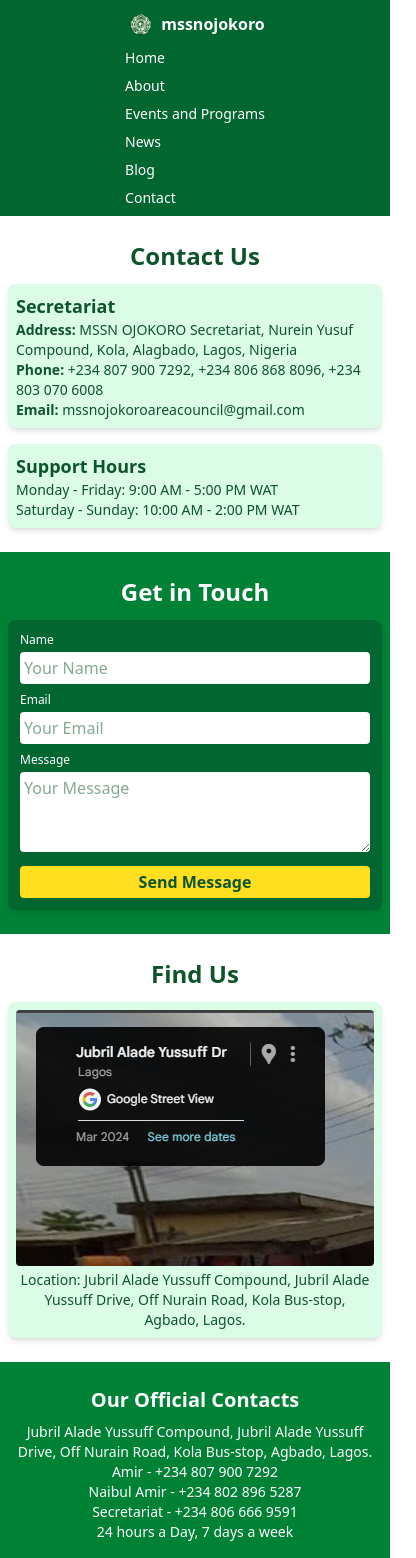
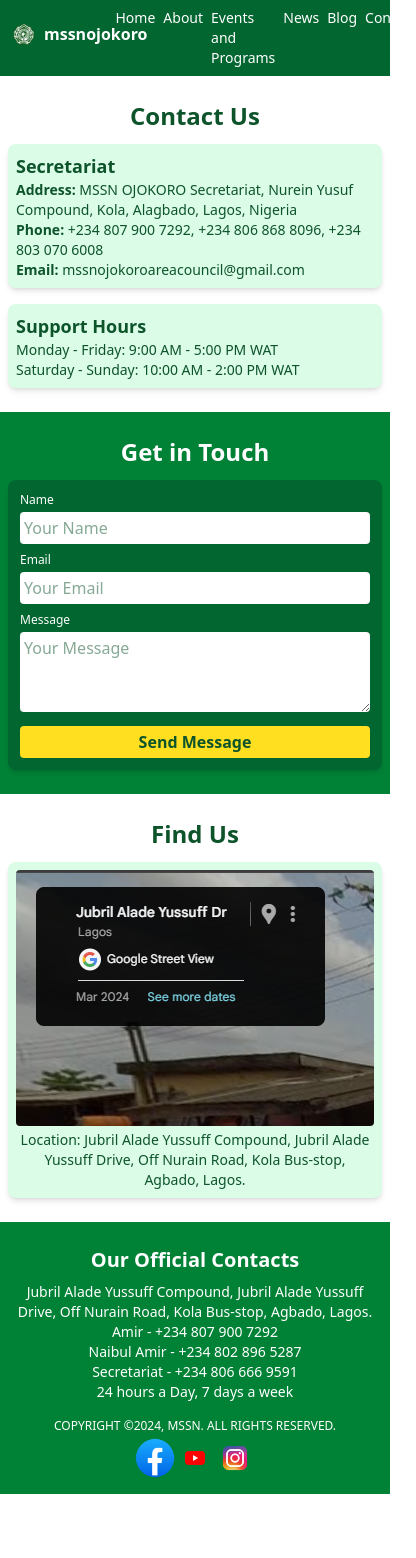
Before and after one commit to IBMTECKO12/mssn-ojokoro-area-council, a React (Vite) app: page /contact in a window 390 px wide. Shown: the top 1558 px of the page, 416 px wide, since content can reach past the window. After the commit the page ends 1494 px from the top, so only its background shows below. Built offline with nearby package versions, Linux system fonts and the light colour scheme.

Commit message:
final commit

```diff
--- a/src/components/Footer.jsx
+++ b/src/components/Footer.jsx
@@ -13,7 +13,7 @@ const Footer = () => {
         <p className="text-sm sm:text-base">24 hours a Day, 7 days a week</p>
       </section>
       <p className="mb-1 text-xs sm:text-sm sm:mb-2">COPYRIGHT ©2024, MSSN. ALL RIGHTS RESERVED.</p>
-      <div className="flex flex-col sm:flex-row justify-center space-y-2 sm:space-y-0 sm:space-x-4">
+      <div className="flex justify-center space-y-2 sm:space-y-0 sm:space-x-4">
         <a href="https://web.facebook.com/mssnojokoro/?_rdc=1&_rdr"><img src="/images/facebook-icon.png" alt="Facebook" className="hover:opacity-75 w-10 h-10 sm:w-16 sm:h-16" /></a>
         <a href="https://www.youtube.com/@MSSNOJOKOROAREACOUNCIL-rw6ed"><img src="/images/youtube-icon.png" alt="YouTube" className="hover:opacity-75 w-10 h-10 sm:w-16 sm:h-16" /></a>
         <a href="https://www.instagram.com/mssnojokoroareacouncil?igsh=YzljYTk1ODg3Zg=="><img src="/images/instagram-icon.png" alt="Instagram" className="hover:opacity-75 w-10 h-10 sm:w-16 sm:h-16" /></a>
--- a/src/components/Header.jsx
+++ b/src/components/Header.jsx
@@ -3,12 +3,12 @@ import { Link } from 'react-router-dom';
 
 const Header = () => {
   return (
-    <header className="flex flex-col sm:flex-row justify-between items-center p-2 bg-green-800 text-white sm:p-4">
+    <header className="flex justify-between items-center p-2 bg-green-800 text-white sm:p-4">
       <div className="flex items-center mb-2 sm:mb-0">
-        <img src="/images/logo.png" alt="Logo" className="mr-1 w-8 h-8 sm:mr-2 sm:w-10 sm:h-10" />
+        <img src="/images/logo.png" alt="Logo" className="mr-1 w-8 h-8" />
         <span className="text-base font-bold sm:text-lg">mssnojokoro</span>
       </div>
-      <nav className="flex flex-col sm:flex-row space-y-2 sm:space-y-0 sm:space-x-4">
+      <nav className="flex space-x-2 sm:space-x-4">
         <Link to="/" className="hover:text-yellow-300 text-sm sm:text-base">Home</Link>
         <Link to="/about" className="hover:text-yellow-300 text-sm sm:text-base">About</Link>
         <Link to="/events" className="hover:text-yellow-300 text-sm sm:text-base">Events and Programs</Link>
```
